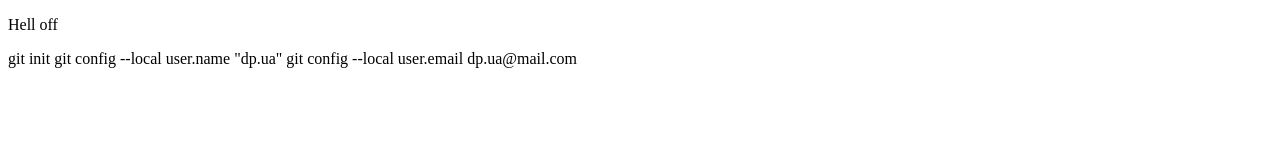
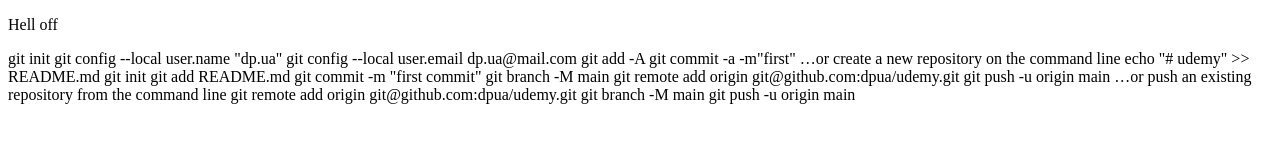
Before and after one commit to dpua/udemy, a plain HTML site: page index.html in a window 1280 px wide. Drawn offline with Linux system fonts and the light colour scheme.

Commit message:
first commit

```diff
--- a/index.html
+++ b/index.html
@@ -10,6 +10,28 @@
 git init
 git config --local user.name "dp.ua"
 git config --local user.email dp.ua@mail.com
+
+git add -A
+git commit -a -m"first"
+
+
+
+
+…or create a new repository on the command line
+echo "# udemy" >> README.md
+git init
+git add README.md
+git commit -m "first commit"
+git branch -M main
+git remote add origin git@github.com:dpua/udemy.git
+git push -u origin main
+
+…or push an existing repository from the command line
+git remote add origin git@github.com:dpua/udemy.git
+git branch -M main
+git push -u origin main
+
+
     <script src=js/script.js></script>
 </body>
 </html>
```
